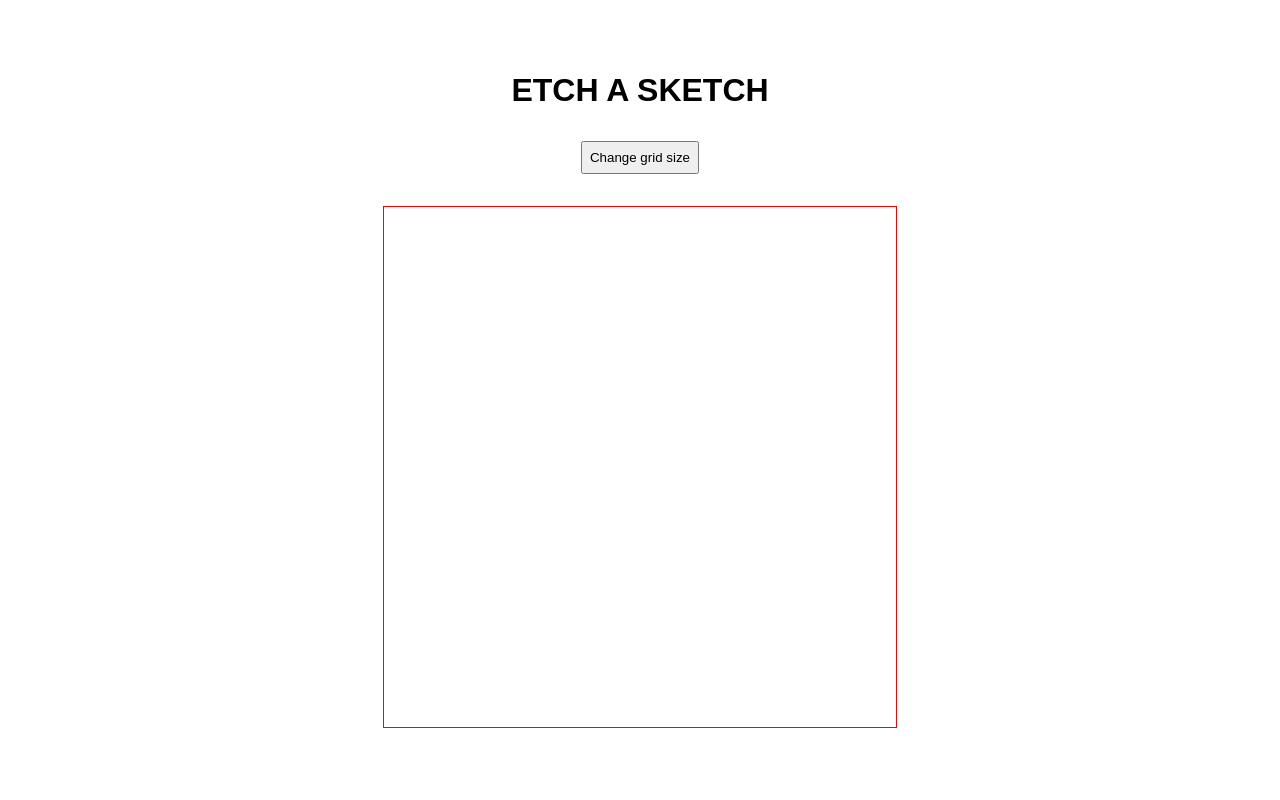
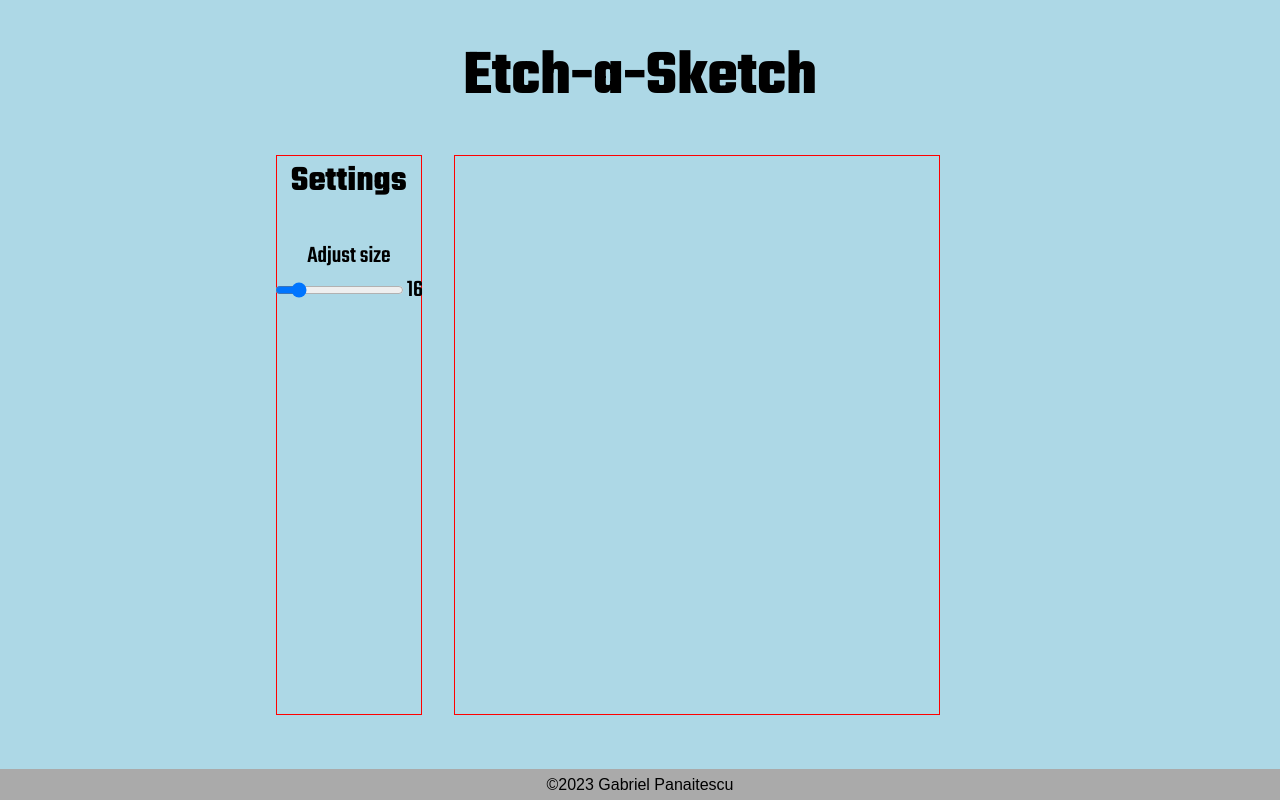
Before and after one commit to dez4s/Etch-a-Sketch, a plain HTML site: page index.html in a window 1280 px wide. Drawn offline with Linux system fonts and the light colour scheme.

Commit message:
Add a slider to replace the button for grid size adjustments

```diff
--- a/index.html
+++ b/index.html
@@ -5,11 +5,28 @@
     <meta name="viewport" content="width=device-width, initial-scale=1.0">
     <script src="javascript.js" defer></script>
     <link rel="stylesheet" href="styles.css">
+    <link rel="preconnect" href="https://fonts.googleapis.com">
+    <link rel="preconnect" href="https://fonts.gstatic.com" crossorigin>
+    <link href="https://fonts.googleapis.com/css2?family=Bebas+Neue&family=Open+Sans:ital,wght@0,300;0,400;0,700;1,300;1,400;1,700&family=Roboto:ital,wght@0,300;0,400;0,700;0,900;1,300;1,400;1,700;1,900&family=Teko:wght@300;500;700&display=swap" rel="stylesheet">
     <title>Document</title>
 </head>
 <body>
-    <h1>ETCH A SKETCH</h1>
-    <button id="size">Change grid size</button>
-    <div class="container"></div>
+    <header>
+        <h1>Etch-a-Sketch</h1>
+    </header>
+    <div class="big-container">
+        <div class="menu">
+            <h2>Settings</h2>
+            <div class="range-container">
+                <p class="range-text">Adjust size</p>
+                <div class="range">
+                    <input type="range" min="2" max="100" value="16" id="size">
+                    <p class="range-number"></p>
+                </div>
+            </div>
+        </div>
+        <div class="container"></div>
+    </div>
+    <footer>©2023 Gabriel Panaitescu</footer>
 </body>
 </html>
--- a/javascript.js
+++ b/javascript.js
@@ -1,6 +1,8 @@
 const container = document.querySelector('.container');
-const btn = document.querySelector('#size');
+const slider = document.querySelector('#size');
+const paraSize = document.querySelector('.range-number');
 let gridSize = 16;
+paraSize.textContent = `${gridSize}`;
 
 function createGrid(size) {
     for (i = 0; i < size; i++) {
@@ -27,11 +29,13 @@ function createGrid(size) {
 
 createGrid(gridSize);
 
-btn.addEventListener('click', e => {
-    inputNumber = Number(prompt('Please enter a new grid size', 16));
-    inputNumber ? gridSize = inputNumber : alert('Please enter a valid number');
+slider.addEventListener('change', e => {
+    // inputNumber = Number(prompt('Please enter a new grid size', 16));
+    // inputNumber ? gridSize = inputNumber : alert('Please enter a valid number'); // for button on click event handler only
+    gridSize = e.currentTarget.value;
     const newContainer = document.createElement('div');
-    document.body.replaceChild(newContainer, document.querySelector('.container'));
+    document.querySelector('.big-container').replaceChild(newContainer, document.querySelector('.container'));
     newContainer.classList.add('container');
+    paraSize.textContent = `${gridSize}`;
     createGrid(gridSize);
 });
--- a/styles.css
+++ b/styles.css
@@ -1,23 +1,55 @@
 * {
-    font-family: Arial, Helvetica, sans-serif;
+    font-family: 'Teko';
     margin: 0;
     padding: 0;
     user-select: none;
+    box-sizing: border-box
 }
 
 body {
+    background-color: lightblue;
+}
+
+header {
     display: flex;
     justify-content: center;
     align-items: center;
+    padding: 1em;
+    font-size: 2rem;
+}
+
+.big-container {
+    display: flex;
+    width: 100%;
+    justify-content: center;
+    min-height: 70vh;
+    gap: 2rem;
+    padding-right: 5%;
+}
+
+.menu {
+    width: 12%;
+    border: 1px solid red;
+    display: flex;
     flex-direction: column;
-    min-height: 100vh;
+    align-items: center;
     gap: 2rem;
+    font-size: 1.5rem;
+}
+
+.range {
+    display: flex;
+    align-items: center;
+    gap: 0.2rem;
+}
+
+.range-text {
+    text-align: center;
 }
 
 .container {
     border: 1px solid red;
     width: 40%;
-    min-height: 65vh;
     display: flex;
     flex-direction: column;
 }
@@ -38,3 +70,15 @@ body {
 button {
     padding: 0.5em;
 }
+
+footer {
+    position: fixed;
+    bottom: 0;
+    left: 0;
+    padding: 0.4em;
+    background-color: #aaa;
+    width: 100%;
+    text-align: center;
+    font-family: Arial, Helvetica, sans-serif;
+    font-size: 1rem;
+}
```
